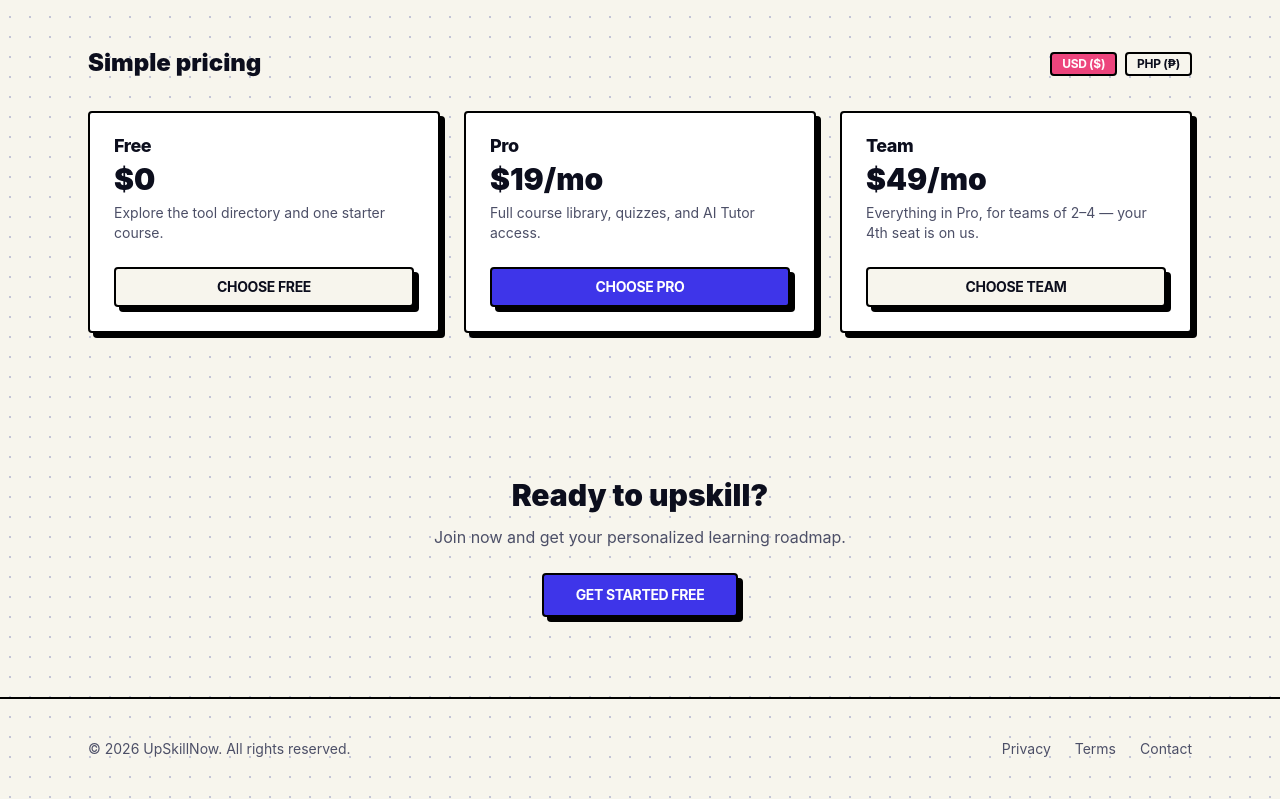
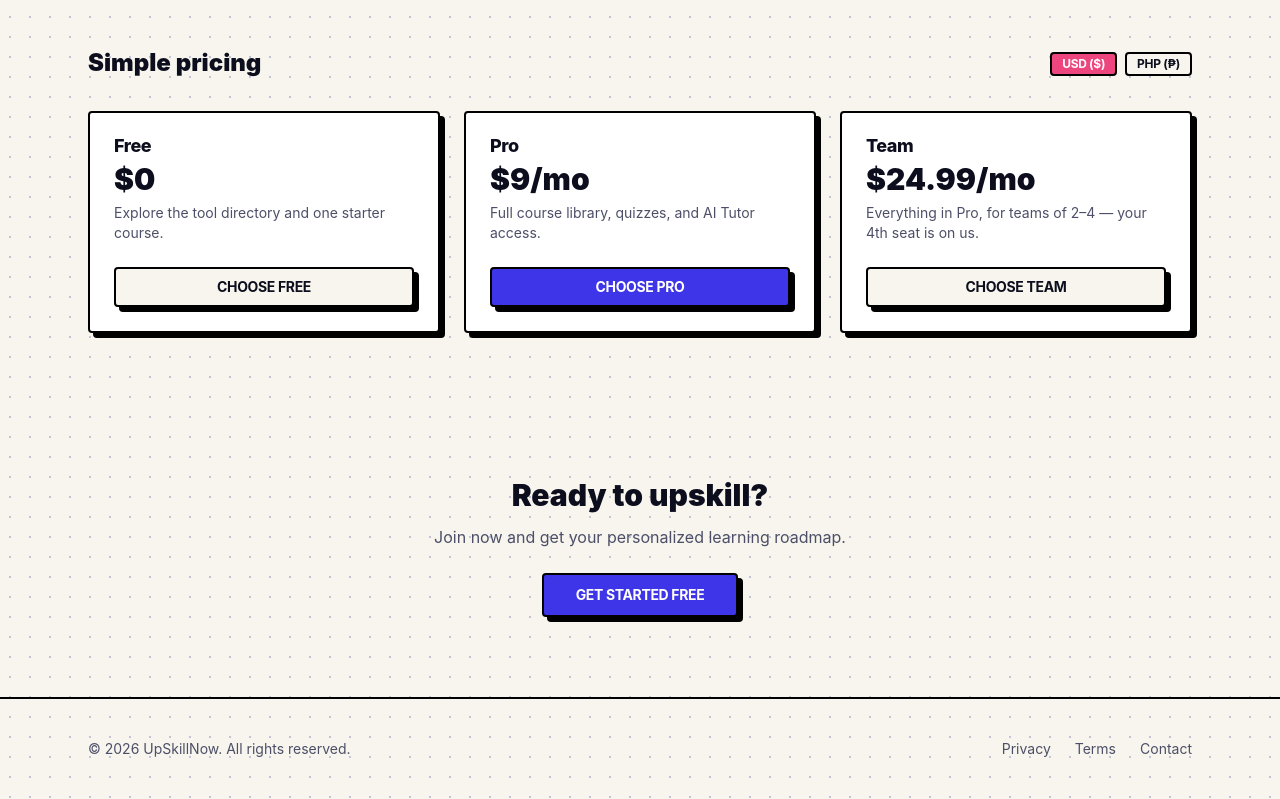
Before and after one commit to 1984-ldngni/upskillnow, a Next.js app: page / in a window 1280 px wide. Shown: the part 1053-1852 px from the top of the page. Built offline with nearby package versions, Linux system fonts and the light colour scheme; no server answers; the database is empty.

Commit message:
Lower USD pricing to  Pro / .99 Team to match PHP PPP pricing

```diff
--- a/components/pricing-section.tsx
+++ b/components/pricing-section.tsx
@@ -13,10 +13,10 @@ type Plan = { name: string; price: string; blurb: string };
 const plans: Record<Currency, Plan[]> = {
   USD: [
     { name: "Free", price: "$0", blurb: "Explore the tool directory and one starter course." },
-    { name: "Pro", price: "$19/mo", blurb: "Full course library, quizzes, and AI Tutor access." },
+    { name: "Pro", price: "$9/mo", blurb: "Full course library, quizzes, and AI Tutor access." },
     {
       name: "Team",
-      price: "$49/mo",
+      price: "$24.99/mo",
       blurb: "Everything in Pro, for teams of 2–4 — your 4th seat is on us.",
     },
   ],
```
